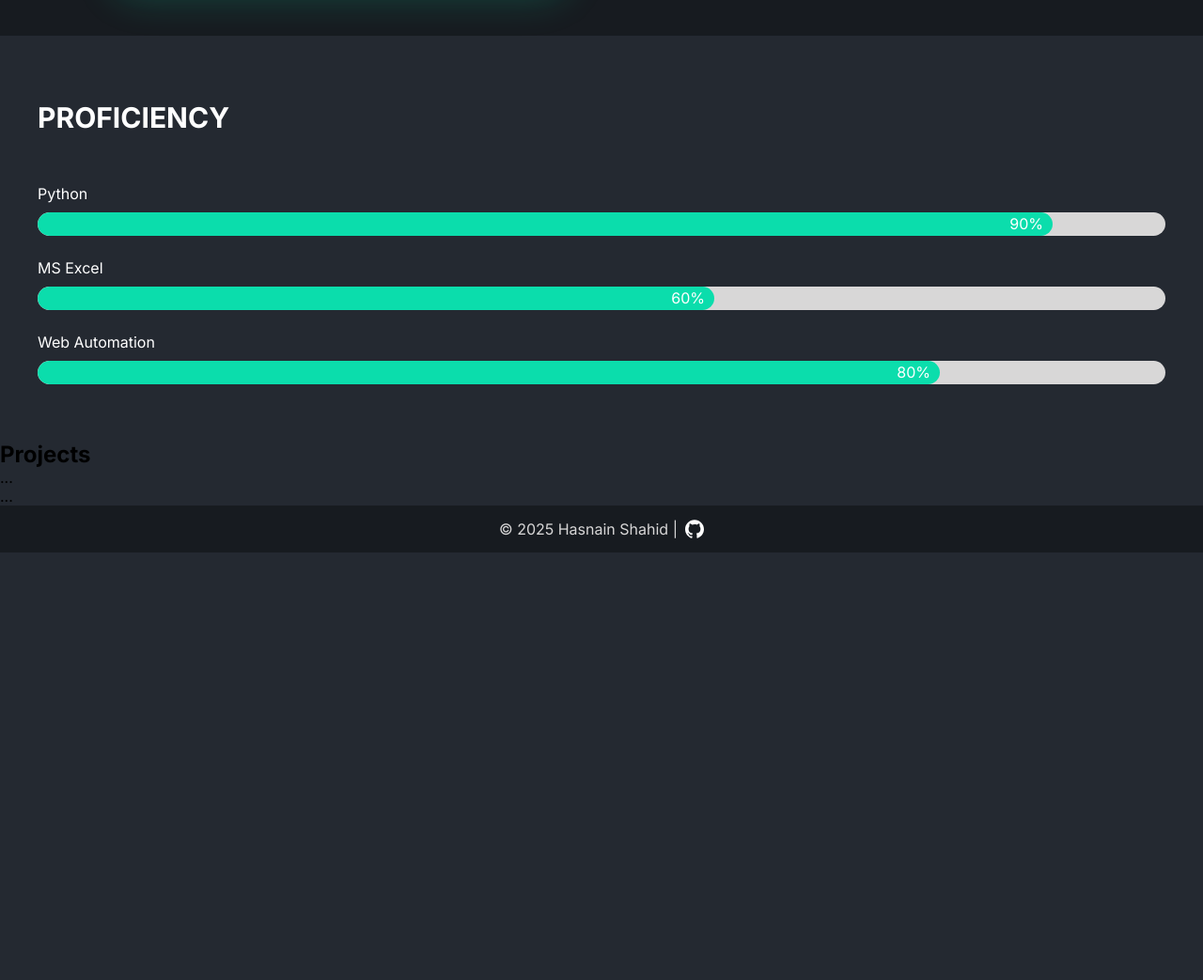
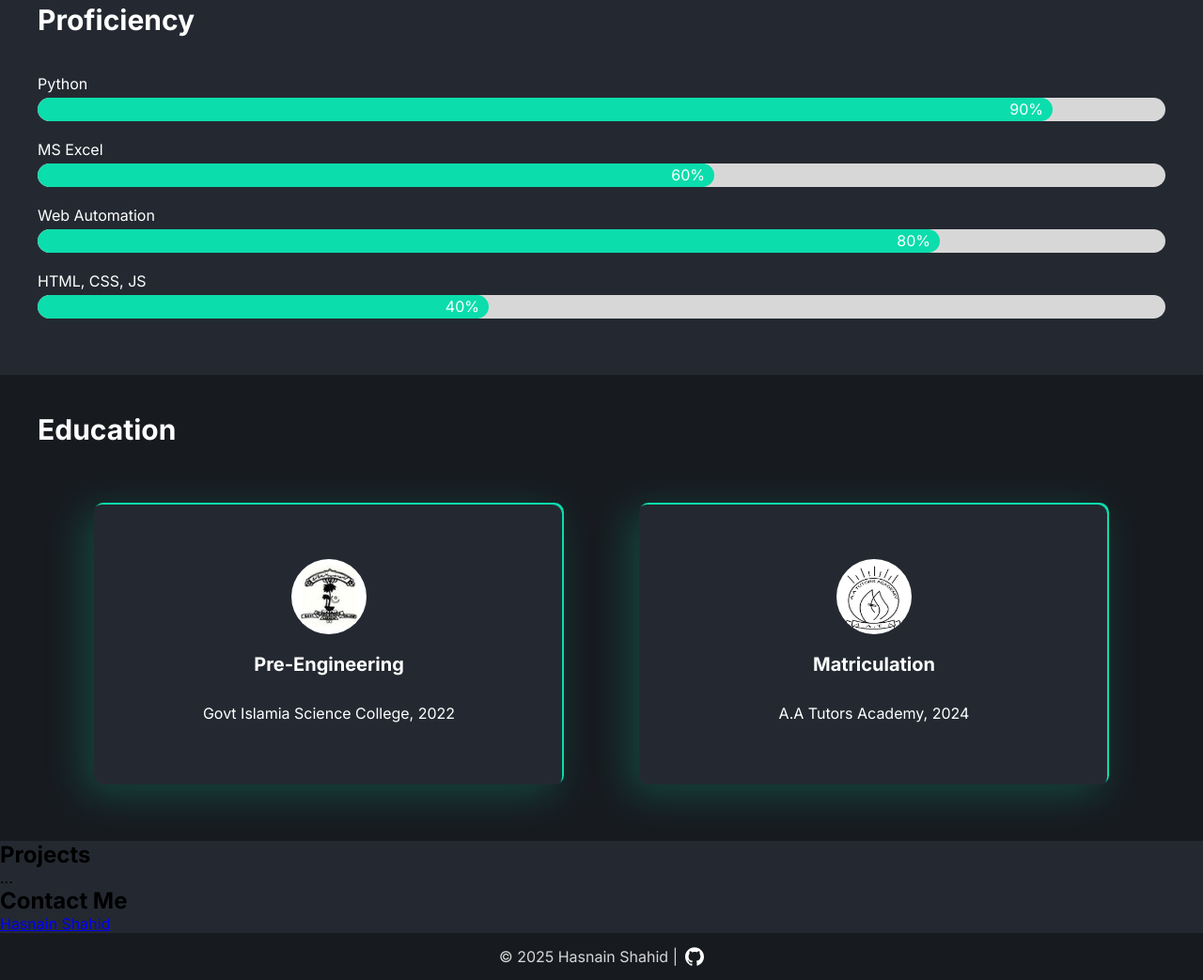
Before and after one commit to hasnainshahidx/hasnainshahidx.github.io, a plain HTML site: page index.html in a window 1280 px wide. Shown: the part 1357-2400 px from the top of the page at 94% size. Before the commit the page ends 1945 px from the top, so only its background shows below. Drawn offline with Linux system fonts and the light colour scheme.

Commit message:
progress

```diff
--- a/index.html
+++ b/index.html
@@ -11,6 +11,7 @@
     <link
         href="https://fonts.googleapis.com/css2?family=Inter:ital,opsz,wght@0,14..32,100..900;1,14..32,100..900&display=swap"
         rel="stylesheet">
+    <script src="https://platform.linkedin.com/badges/js/profile.js" async defer type="text/javascript"></script>
 </head>
 
 <body>
@@ -109,7 +110,7 @@
 
     <!-- Skills Section -->
     <section id="skills" class="about">
-        <h1>PROFICIENCY</h1>
+        <h1>Proficiency</h1>
         <div class="skill">
             <p>Python</p>
             <div class="skill-bar">
@@ -128,14 +129,42 @@
                 <div class="skill-level" data-skill="80">0%</div>
             </div>
         </div>
+        <div class="skill">
+            <p>HTML, CSS, JS</p>
+            <div class="skill-bar">
+                <div class="skill-level" data-skill="40">0%</div>
+            </div>
+        </div>
     </section>
 
+    <section id="Education" class="about education-section">
+        <h1>Education</h1>
+        <div class="education-container">
+            <div class="education-item left">
+                <img src="assets/college.png" alt="College">
+                <h2>Pre-Engineering</h2>
+                <p>Govt Islamia Science College, 2022</p>
+            </div>
+            <div class="education-item right">
+                <img src="assets/school.png" alt="School">
+                <h2>Matriculation</h2>
+                <p>A.A Tutors Academy, 2024</p>
+            </div>
+        </div>
+    </section>
 
     <section id="projects" class="projects-section">
         <h1>Projects</h1>
     </section>
     <section id="resume" class="resume-section"> ... </section>
-    <section id="contact" class="contact-section"> ... </section>
+    <section id="contact" class="contact-section">
+        <h1>Contact Me</h1>
+        <div class="badge-base LI-profile-badge" data-locale="en_US" data-size="medium" data-theme="dark"
+            data-type="VERTICAL" data-vanity="hasnain-shahid" data-version="v1"><a
+                class="badge-base__link LI-simple-link"
+                href="https://pk.linkedin.com/in/hasnain-shahid?trk=profile-badge">Hasnain Shahid</a></div>
+
+    </section>
     <footer>
         <p>
             &copy; 2025 Hasnain Shahid |
--- a/script.js
+++ b/script.js
@@ -1,4 +1,16 @@
-function showSidebar() {
+const headings = document.querySelectorAll('h1');
+
+const h1Observer = new IntersectionObserver(entries => {
+    entries.forEach(entry => {
+        if (entry.isIntersecting) {
+            entry.target.classList.add('animate');
+            h1Observer.unobserve(entry.target); // only once
+        }
+    });
+}, {
+    threshold: 0.5
+});
+headings.forEach(h1 => h1Observer.observe(h1)); function showSidebar() {
     document.querySelector('.sidebar').classList.add('active');
     document.addEventListener('click', handleOutsideClick);
 }
@@ -123,3 +135,19 @@ const skillObserver = new IntersectionObserver(entries => {
 skills.forEach(skill => {
     skillObserver.observe(skill);
 });
+
+
+const items = document.querySelectorAll('.education-item');
+
+const educationObserver = new IntersectionObserver(entries => {
+    entries.forEach(entry => {
+        if (entry.isIntersecting) {
+            entry.target.style.opacity = '1';
+            entry.target.classList.add('animate');  // custom trigger
+            educationObserver.unobserve(entry.target); // Animate only once
+        }
+    });
+}, {
+    threshold: 0.6 // 60% visible
+});
+items.forEach(item => educationObserver.observe(item));
--- a/style.css
+++ b/style.css
@@ -144,6 +144,28 @@ nav a:hover {
         0 0 3px #0bddac */
 }
 
+@keyframes fadeInText {
+    0% {
+        opacity: 0;
+        transform: translateY(-20px);
+    }
+
+    100% {
+        opacity: 1;
+        transform: translateY(0);
+    }
+}
+
+h1 {
+    opacity: 0;
+    transform: translateY(-20px);
+    transition: opacity 0.3s ease-out;
+}
+
+h1.animate {
+    animation: fadeInText 1s ease forwards;
+}
+
 .home-section {
     display: flex;
     justify-content: space-evenly;
@@ -162,7 +184,6 @@ nav a:hover {
     padding: 50px 0 0;
     /* background: rgba(255, 0, 0, 0.397); */
     color: #fff;
-}
 
     .name {
         font-size: 40px;
@@ -191,6 +212,7 @@ nav a:hover {
         color: #d8d7d7;
         line-height: 1.8;
     }
+}
 
 #profile-image {
     width: 100%;
@@ -204,12 +226,12 @@ nav a:hover {
     justify-content: center;
     padding: 50px 0;
     background: #171b20;
-}
 
-.about-section h1 {
+    h1 {
         color: #ffffff;
         font-size: 30px;
         margin-bottom: 50px;
+    }
 }
 
 .grid-container {
@@ -232,7 +254,7 @@ nav a:hover {
     display: grid;
     gap: 1rem;
     grid-template: 'icon icon' 'title title' 'content content' 'bar bar' / 1fr auto;
-    font-family: system-ui, sans-serif;
+    /* font-family: system-ui, sans-serif; */
     color: #ffffff;
     box-shadow:
         inset -2px 2px #0bddac,
@@ -307,16 +329,15 @@ nav a:hover {
 }
 
 /* Skills Section Styles */
-#skills h1 {
+#skills {
+    padding: 40px;
+    background: #242931;
+
+    h1 {
         color: #ffffff;
         font-size: 30px;
         margin-bottom: 40px;
         margin-top: 20px;
-}
-
-#skills {
-    padding: 40px;
-    background: #242931;
     }
 
     .skill {
@@ -326,14 +347,12 @@ nav a:hover {
         p {
             margin-bottom: 5px;
         }
-}
 
         .skill-bar {
             background: #d8d7d7;
             height: 25px;
             border-radius: 20px;
             overflow: hidden;
-}
 
             .skill-level {
                 height: 100%;
@@ -345,6 +364,103 @@ nav a:hover {
                 border-radius: 20px;
                 width: 0%;
                 transition: width 1.5s ease-in-out;
+            }
+        }
+    }
+}
+
+/* Education Section Styles */
+.education-section {
+    padding: 40px;
+    background: #171b20;
+
+    h1 {
+        color: #ffffff;
+        font-size: 30px;
+        margin-bottom: 40px;
+    }
+
+    .education-container {
+        display: flex;
+        justify-content: space-evenly;
+
+        .education-item {
+            background: #242931;
+            --grad: #0bddac, #6e8da5;
+            box-shadow:
+                inset -2px 2px #0bddac,
+                -10px 10px 40px rgba(11, 218, 166, 0.226);
+            padding: 20px;
+            border-radius: 10px;
+            height: 300px;
+            width: 500px;
+            color: #ffffff;
+            text-align: center;
+            margin: 20px;
+            display: flex;
+            flex-direction: column;
+            justify-content: center;
+            align-items: center;
+            gap: 20px;
+
+
+            img {
+                width: 80px;
+                height: 80px;
+                border-radius: 50%;
+                object-fit: cover;
+            }
+
+            h2 {
+                font-size: 20px;
+                margin-bottom: 10px;
+            }
+
+            p {
+                font-size: 16px;
+                margin-bottom: 5px;
+            }
+        }
+    }
+}
+
+@keyframes slideInLeft {
+    0% {
+        opacity: 0;
+        transform: translateX(-100px);
+    }
+
+    100% {
+        opacity: 1;
+        transform: translateX(0);
+    }
+}
+
+@keyframes slideInRight {
+    0% {
+        opacity: 0;
+        transform: translateX(100px);
+    }
+
+    100% {
+        opacity: 1;
+        transform: translateX(0);
+    }
+}
+
+.education-item {
+    opacity: 0;
+    transform: translateX(0);
+    animation-duration: 1s;
+    animation-fill-mode: forwards;
+}
+
+.education-item.left.animate {
+    animation-name: slideInLeft;
+}
+
+.education-item.right.animate {
+    animation-name: slideInRight;
 }
 
 @media(max-width: 700px) {
@@ -378,6 +494,11 @@ nav a:hover {
     #profile-image {
         width: 60%;
     }
+
+    .education-container {
+        flex-direction: column;
+        align-items: center;
+    }
 }
 
 footer p {
```
Also changed, not shown: assets/college.png (added), assets/school.png (added). Lines whose indentation alone changed are shown as unchanged.
